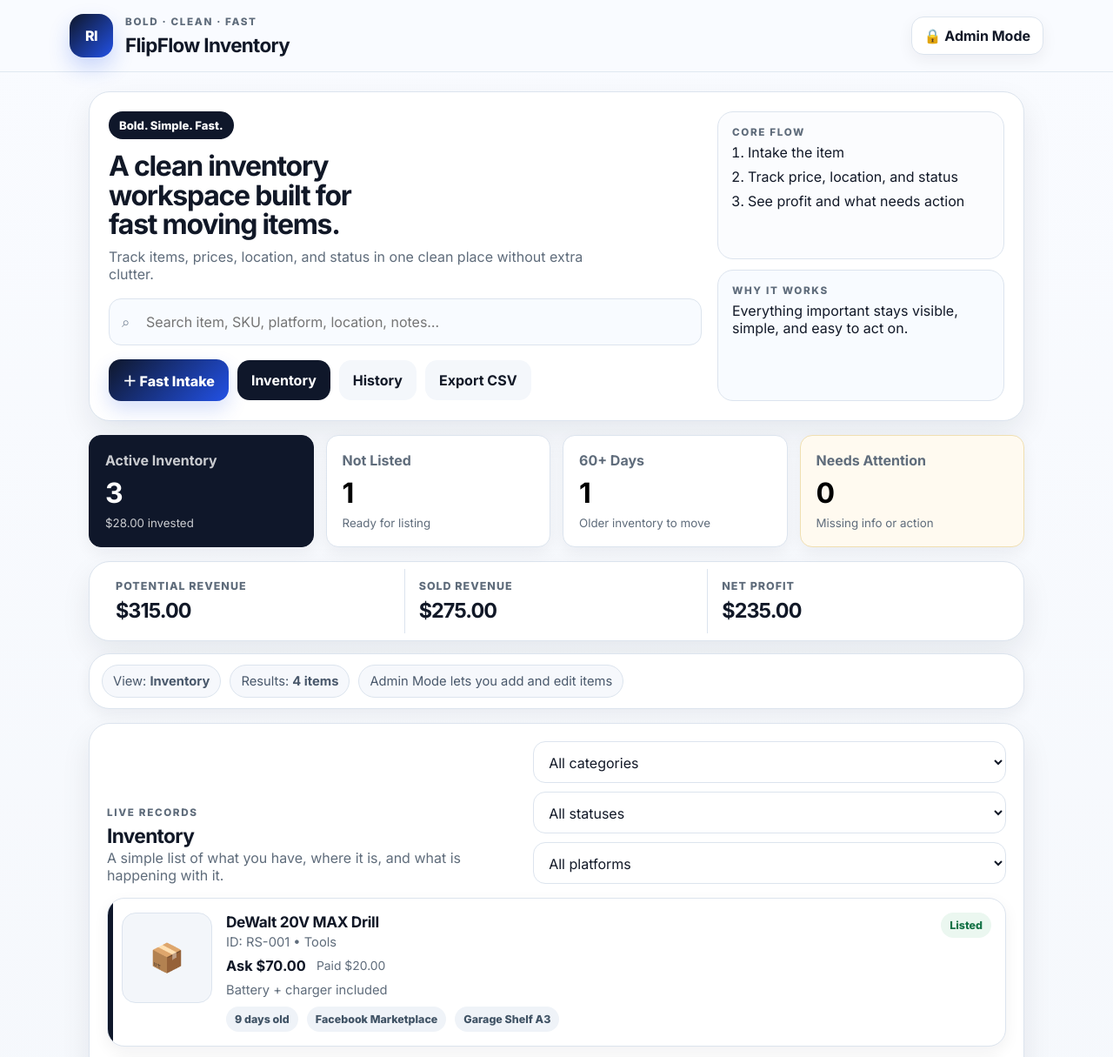
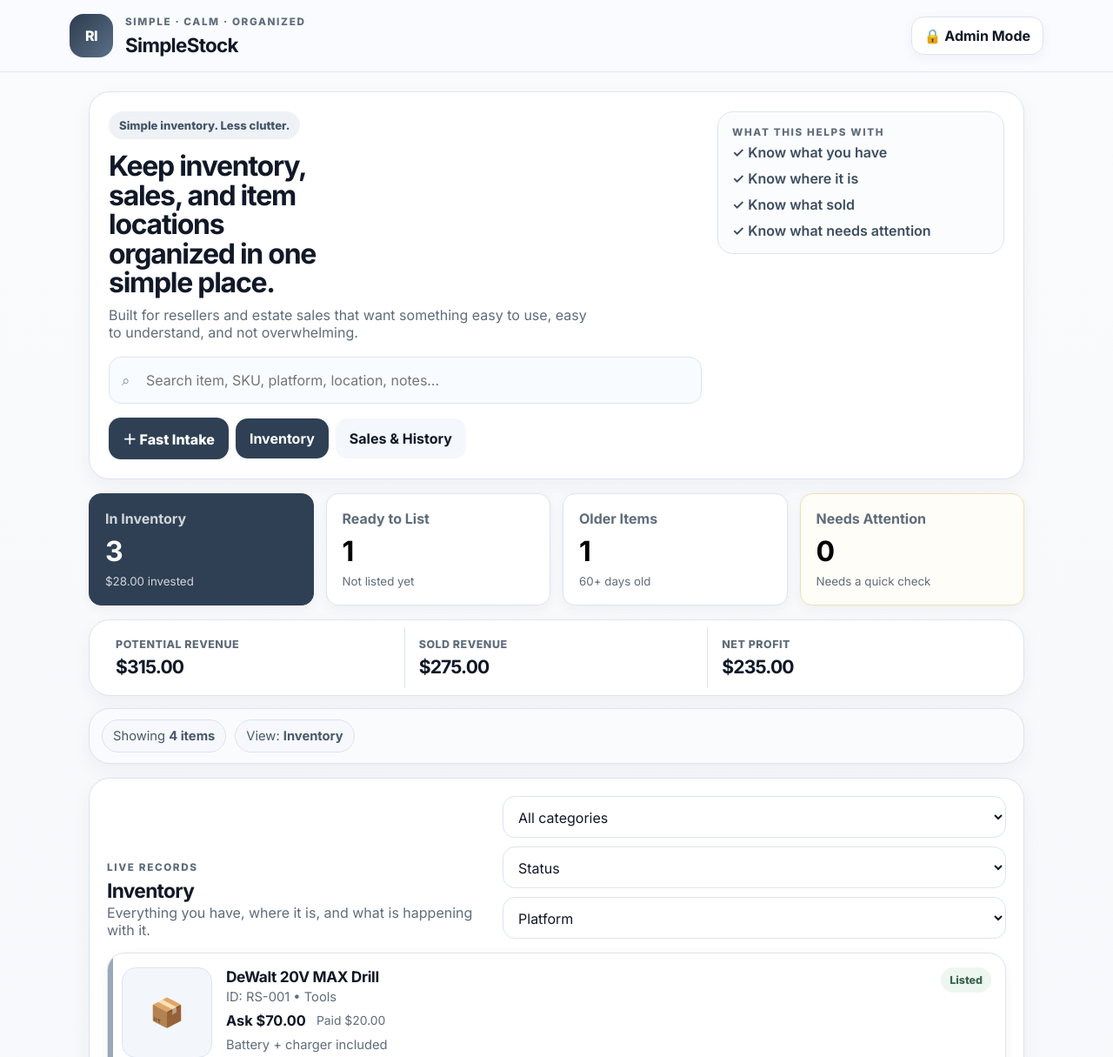
Before and after one commit to BigO2183/Asset-Tracker, a plain HTML site: page index.html in a window 1280 px wide. Shown: the top 1215 px of the page at 87% size. Drawn offline with Linux system fonts and the light colour scheme.

Commit message:
Add files via upload
4

```diff
--- a/app.js
+++ b/app.js
@@ -4,6 +4,8 @@ const ADMIN_PIN='1234';
 let items=JSON.parse(localStorage.getItem(STORAGE_KEY)||'[]');
 let history=JSON.parse(localStorage.getItem(HISTORY_KEY)||'[]');
 let isAdmin=false,quickFilter='all';
+items=items.map(i=>({...i,status:i.status==='Reserved'?'Hold':(['Donated','Bulk Sale'].includes(i.status)?'Donate / Bulk':i.status)}));
+
 const $=id=>document.getElementById(id);
 const money=n=>new Intl.NumberFormat('en-US',{style:'currency',currency:'USD'}).format(Number(n)||0);
 const uid=()=>crypto.randomUUID?crypto.randomUUID():Date.now().toString(36)+Math.random().toString(36).slice(2);
@@ -37,7 +39,7 @@ function updateFilters(){
 function matchesQuick(i){
  if(quickFilter==='all')return true;
  if(quickFilter==='unlisted')return i.status==='Unlisted';
- if(quickFilter==='aged')return daysOld(i)>=60&& !['Sold','Donated'].includes(i.status);
+ if(quickFilter==='aged')return daysOld(i)>=60&& !['Sold','Donate / Bulk','Donated','Bulk Sale'].includes(i.status);
  if(quickFilter==='attention')return attention(i);
  return true;
 }
@@ -88,7 +90,7 @@ function render(){
   card.addEventListener('dblclick',()=>{if(isAdmin)openEdit(i.key)});
   $('inventoryList').appendChild(node);
  });
- const active=items.filter(i=>!['Sold','Donated'].includes(i.status));
+ const active=items.filter(i=>!['Sold','Donate / Bulk','Donated','Bulk Sale'].includes(i.status));
  $('statActive').textContent=active.length;
  $('statCost').textContent=`${money(active.reduce((s,i)=>s+(Number(i.cost)||0),0))} invested`;
  $('statUnlisted').textContent=active.filter(i=>i.status==='Unlisted').length;
--- a/index.html
+++ b/index.html
@@ -3,7 +3,7 @@
 <head>
   <meta charset="UTF-8" />
   <meta name="viewport" content="width=device-width, initial-scale=1.0" />
-  <title>Reseller / Estate Inventory Tracker v2</title>
+  <title>SimpleStock — Reseller & Estate Inventory</title>
   <link rel="preconnect" href="https://fonts.googleapis.com">
   <link rel="preconnect" href="https://fonts.gstatic.com" crossorigin>
   <link href="https://fonts.googleapis.com/css2?family=Inter:wght@400;500;600;700;800&display=swap" rel="stylesheet">
@@ -14,8 +14,8 @@
     <div class="brand-wrap">
       <div class="brand-mark">RI</div>
       <div>
-        <p class="eyebrow">BOLD · CLEAN · FAST</p>
-        <h1>FlipFlow Inventory</h1>
+        <p class="eyebrow">SIMPLE · CALM · ORGANIZED</p>
+        <h1>SimpleStock</h1>
       </div>
     </div>
     <button id="adminToggle" class="ghost-btn">🔒 Admin Mode</button>
@@ -24,9 +24,9 @@
   <main class="shell">
     <section class="hero-card">
       <div class="hero-copy">
-        <span class="hero-badge">Bold. Simple. Fast.</span>
-        <h2>A clean inventory workspace built for fast moving items.</h2>
-        <p>Track items, prices, location, and status in one clean place without extra clutter.</p>
+        <span class="hero-badge">Simple inventory. Less clutter.</span>
+        <h2>Keep inventory, sales, and item locations organized in one simple place.</h2>
+        <p>Built for resellers and estate sales that want something easy to use, easy to understand, and not overwhelming.</p>
         <div class="search-wrap">
           <span class="search-icon">⌕</span>
           <input id="searchInput" type="search" placeholder="Search item, SKU, platform, location, notes…" autocomplete="off" />
@@ -34,46 +34,42 @@
         <div class="quick-actions">
           <button id="addItemBtn" class="primary-btn">＋ Fast Intake</button>
           <button id="showInventoryBtn" class="secondary-btn active-tab">Inventory</button>
-          <button id="showHistoryBtn" class="secondary-btn">History</button>
-          <button id="exportBtn" class="secondary-btn">Export CSV</button>
+          <button id="showHistoryBtn" class="secondary-btn">Sales & History</button>
         </div>
       </div>
       <aside class="hero-side">
-        <div class="side-card">
-          <p class="eyebrow">CORE FLOW</p>
-          <ol>
-            <li>Intake the item</li>
-            <li>Track price, location, and status</li>
-            <li>See profit and what needs action</li>
-          </ol>
-        </div>
-        <div class="side-card tip-card">
-          <p class="eyebrow">WHY IT WORKS</p>
-          <p>Everything important stays visible, simple, and easy to act on.</p>
+        <div class="side-card calm-card">
+          <p class="eyebrow">WHAT THIS HELPS WITH</p>
+          <div class="simple-list">
+            <span>✓ Know what you have</span>
+            <span>✓ Know where it is</span>
+            <span>✓ Know what sold</span>
+            <span>✓ Know what needs attention</span>
+          </div>
         </div>
       </aside>
     </section>
 
     <section class="dashboard-grid" aria-label="Reseller dashboard">
       <button class="stat-card active" data-filter="all">
-        <span>Active Inventory</span>
+        <span>In Inventory</span>
         <strong id="statActive">0</strong>
-        <small id="statCost">$0 invested</small>
+        <small id="statCost">Value invested</small>
       </button>
       <button class="stat-card" data-filter="unlisted">
-        <span>Not Listed</span>
+        <span>Ready to List</span>
         <strong id="statUnlisted">0</strong>
-        <small>Ready for listing</small>
+        <small>Not listed yet</small>
       </button>
       <button class="stat-card" data-filter="aged">
-        <span>60+ Days</span>
+        <span>Older Items</span>
         <strong id="statAged">0</strong>
-        <small>Older inventory to move</small>
+        <small>60+ days old</small>
       </button>
       <button class="stat-card attention" data-filter="attention">
         <span>Needs Attention</span>
         <strong id="statAttention">0</strong>
-        <small>Missing info or action</small>
+        <small>Needs a quick check</small>
       </button>
     </section>
 
@@ -93,9 +89,8 @@
     </section>
 
     <section class="info-strip">
+      <div class="friendly-chip">Showing <strong id="inventorySummary">0 items</strong></div>
       <div class="friendly-chip">View: <strong id="viewLabel">Inventory</strong></div>
-      <div class="friendly-chip">Results: <strong id="inventorySummary">0 items</strong></div>
-      <div class="friendly-chip">Admin Mode lets you add and edit items</div>
     </section>
 
     <section id="inventorySection" class="panel">
@@ -103,22 +98,21 @@
         <div>
           <p class="eyebrow">LIVE RECORDS</p>
           <h2>Inventory</h2>
-          <p class="muted panel-subcopy">A simple list of what you have, where it is, and what is happening with it.</p>
+          <p class="muted panel-subcopy">Everything you have, where it is, and what is happening with it.</p>
         </div>
         <div class="filter-row">
-          <select id="categoryFilter"><option value="">All categories</option></select>
+          <select id="categoryFilter"><option value="">Category</option></select>
           <select id="statusFilter">
-            <option value="">All statuses</option>
+            <option value="">Status</option>
             <option>Unlisted</option>
             <option>Listed</option>
-            <option>Reserved</option>
+            <option>Hold</option>
             <option>Sold</option>
-            <option>Donated</option>
-            <option>Bulk Sale</option>
+            <option>Donate / Bulk</option>
             <option>Needs Attention</option>
           </select>
           <select id="platformFilter">
-            <option value="">All platforms</option>
+            <option value="">Platform</option>
             <option>eBay</option>
             <option>Facebook Marketplace</option>
             <option>Local</option>
@@ -138,10 +132,11 @@
     <section id="historySection" class="panel hidden">
       <div class="panel-head">
         <div>
-          <p class="eyebrow">AUDIT TRAIL</p>
-          <h2>History</h2>
-          <p class="muted panel-subcopy">A simple activity feed for additions, updates, and deletions.</p>
+          <p class="eyebrow">SALES & ACTIVITY</p>
+          <h2>Sales & History</h2>
+          <p class="muted panel-subcopy">See sold items and recent activity without digging through records.</p>
         </div>
+        <button id="exportBtn" class="secondary-btn">Export CSV</button>
       </div>
       <div id="historyList" class="history-list"></div>
     </section>
@@ -153,7 +148,7 @@
         <div>
           <p class="eyebrow">FAST INTAKE</p>
           <h2 id="dialogTitle">Add Item</h2>
-          <p class="muted compact">Keep intake quick now. Add more detail only when you need it.</p>
+          <p class="muted compact">Add the basics first. You can fill in more later.</p>
         </div>
         <button type="button" id="closeDialog" class="icon-btn" aria-label="Close">✕</button>
       </div>
@@ -168,7 +163,7 @@
         </div>
         <div class="photo-help">
           <strong>Quick start:</strong>
-          <p>Photo, name, cost, and location — then save.</p>
+          <p>Photo, name, price, location, save.</p>
         </div>
         <input type="hidden" id="photo" />
       </div>
@@ -182,7 +177,7 @@
         <label>What You Paid ($)<input id="cost" type="number" min="0" step="0.01" placeholder="0.00" /></label>
         <label>Asking Price ($)<input id="askingPrice" type="number" min="0" step="0.01" placeholder="0.00" /></label>
         <label>Platform<select id="platform"><option value="">Not chosen</option><option>eBay</option><option>Facebook Marketplace</option><option>Local</option><option>Estate Sale</option><option>Other</option></select></label>
-        <label>Status<select id="status"><option>Unlisted</option><option>Listed</option><option>Reserved</option><option>Sold</option><option>Donated</option><option>Bulk Sale</option><option>Needs Attention</option></select></label>
+        <label>Status<select id="status"><option>Unlisted</option><option>Listed</option><option>Hold</option><option>Sold</option><option>Donate / Bulk</option><option>Needs Attention</option></select></label>
         <label>Date Acquired<input id="acquiredDate" type="date" /></label>
         <label>Quantity<input id="quantity" type="number" min="1" step="1" value="1" /></label>
         <label class="sale-only">Sold Price ($)<input id="soldPrice" type="number" min="0" step="0.01" placeholder="0.00" /></label>
--- a/styles.css
+++ b/styles.css
@@ -193,3 +193,27 @@ code{background:#f1f4f9;padding:2px 6px;border-radius:6px}
   .photo-help{grid-column:1/-1}
   .dialog{width:96vw}.form-card{padding:17px}.form-grid{grid-template-columns:1fr}.form-grid .full{grid-column:auto}
 }
+
+/* v4 calm/minimal refinements */
+:root{--primary:#3c5a8a;--primary-strong:#2f466c;--primary-soft:#edf2f8;--dark:#243244;--shadow:0 10px 26px rgba(31,45,61,.06);--shadow-soft:0 4px 14px rgba(31,45,61,.05)}
+body{background:linear-gradient(180deg,#fafbfd 0%,#f5f7fa 100%)}
+.hero-card{background:#fff}
+.hero-badge{background:#eef2f6;color:#46566a}
+.brand-mark{background:linear-gradient(135deg,#2e3c4e 0%,#5a6f88 100%);box-shadow:none}
+.primary-btn{background:#2f4054;box-shadow:none}
+.secondary-btn.active-tab{background:#2f4054}
+.stat-card.active{background:#2f4054;border-color:#2f4054}
+.stat-card.attention{background:#fffdf7}
+.item-card-accent{background:#9aa8b7}
+.simple-list{display:grid;gap:10px;color:#3d4d60;font-weight:600}
+.calm-card{background:#fbfcfd}
+.hero-side{align-content:start}
+.quick-actions{gap:8px}
+.money-strip strong{font-size:1.32rem}
+.money-strip span{letter-spacing:.04em}
+.info-strip{box-shadow:none;background:#fafbfd}
+.panel,.hero-card,.money-strip,.info-strip{box-shadow:0 8px 22px rgba(31,45,61,.05)}
+.status-pill.status-unlisted{background:#eef3f8;color:#50647d}
+.status-pill.status-listed,.status-pill.status-sold{background:#eef6f1;color:#39654d}
+.status-pill.status-hold,.status-pill.status-donate-bulk,.status-pill.status-needs-attention{background:#fff7e7;color:#7d6327}
+@media(max-width:760px){.hero-side{display:none}.info-strip{gap:6px}.friendly-chip{font-size:.84rem;padding:8px 10px}}
```
Also changed, not shown: README.md.
